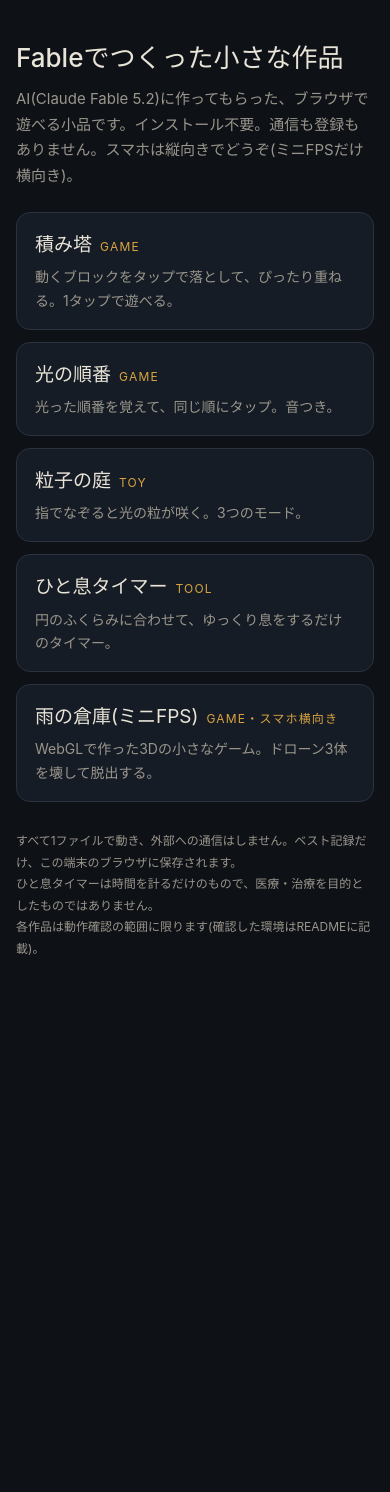
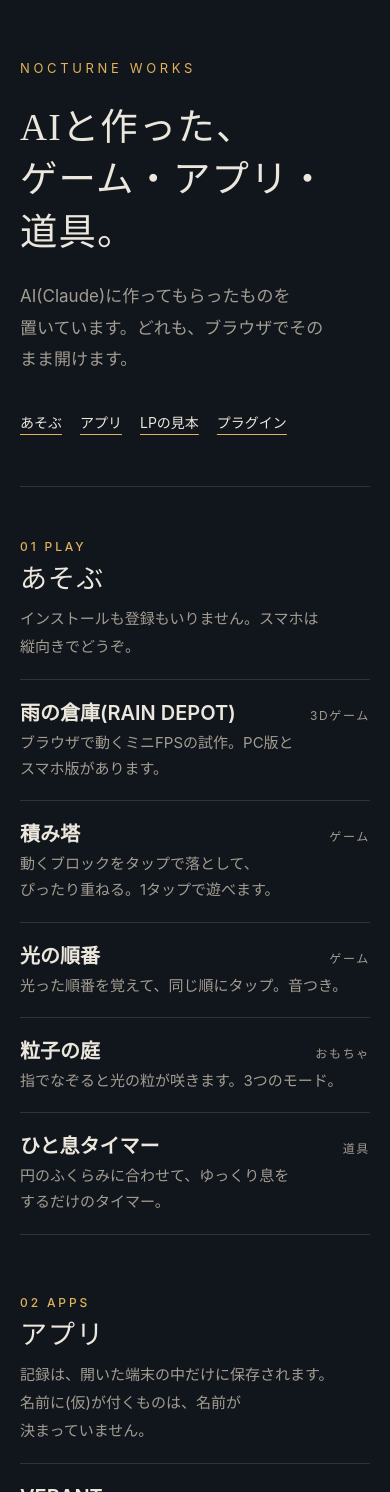
Before and after one commit to YHY-coding/fable-works, a plain HTML site: page index.html in a window 390 px wide. Shown: the top 1492 px of the page. Before the commit the page ends 992 px from the top, so only its background shows below. Drawn offline with Linux system fonts and the light colour scheme.

Commit message:
入口ページを Nocturne Works の一覧に作り直し(制作物とプラグインへのリンクを追加)
Co-Authored-By: Claude Fable 5.2 <noreply@anthropic.com>

```diff
--- a/index.html
+++ b/index.html
@@ -1,16 +1,100 @@
-<!doctype html><html lang="ja"><head><meta charset="utf-8"><meta name="viewport" content="width=device-width,initial-scale=1,viewport-fit=cover"><meta name="theme-color" content="#0e1116"><title>Fableでつくった小さな作品</title>
-<style>:root{--bg:#0e1116;--fg:#e9e4d8;--mut:#9a968c;--card:#161c25;--line:#2a3240;--acc:#d9a441}
-*{box-sizing:border-box}body{margin:0;background:var(--bg);color:var(--fg);font-family:-apple-system,"Hiragino Sans","Yu Gothic",sans-serif;line-height:1.7;padding:0 16px max(32px,env(safe-area-inset-bottom))}
-main{max-width:560px;margin:0 auto}h1{font-size:26px;font-weight:500;margin:36px 0 6px}p.lead{color:var(--mut);margin:0 0 24px;font-size:15px}
-a.card{display:block;text-decoration:none;color:inherit;background:var(--card);border:1px solid var(--line);border-radius:14px;padding:16px 18px;margin-bottom:12px}
-a.card:active{border-color:var(--acc)}.t{font-size:19px}.t small{color:var(--acc);font-size:12px;margin-left:8px;letter-spacing:.1em}.d{color:var(--mut);font-size:14px;margin-top:4px}
-footer{color:var(--mut);font-size:12px;margin-top:28px;line-height:1.8}</style></head><body><main>
-<h1>Fableでつくった小さな作品</h1>
-<p class="lead">AI(Claude Fable 5.2)に作ってもらった、ブラウザで遊べる小品です。インストール不要。通信も登録もありません。スマホは縦向きでどうぞ(ミニFPSだけ横向き)。</p>
-<a class="card" href="tower/"><div class="t">積み塔<small>GAME</small></div><div class="d">動くブロックをタップで落として、ぴったり重ねる。1タップで遊べる。</div></a>
-<a class="card" href="simon/"><div class="t">光の順番<small>GAME</small></div><div class="d">光った順番を覚えて、同じ順にタップ。音つき。</div></a>
-<a class="card" href="garden/"><div class="t">粒子の庭<small>TOY</small></div><div class="d">指でなぞると光の粒が咲く。3つのモード。</div></a>
-<a class="card" href="breath/"><div class="t">ひと息タイマー<small>TOOL</small></div><div class="d">円のふくらみに合わせて、ゆっくり息をするだけのタイマー。</div></a>
-<a class="card" href="https://yhy-coding.github.io/mini-fps/"><div class="t">雨の倉庫(ミニFPS)<small>GAME・スマホ横向き</small></div><div class="d">WebGLで作った3Dの小さなゲーム。ドローン3体を壊して脱出する。</div></a>
-<footer>すべて1ファイルで動き、外部への通信はしません。ベスト記録だけ、この端末のブラウザに保存されます。<br>ひと息タイマーは時間を計るだけのもので、医療・治療を目的としたものではありません。<br>各作品は動作確認の範囲に限ります(確認した環境はREADMEに記載)。</footer>
-</main></body></html>
+<!doctype html>
+<html lang="ja">
+<head>
+<meta charset="utf-8">
+<meta name="viewport" content="width=device-width,initial-scale=1,viewport-fit=cover">
+<meta name="theme-color" content="#11151c">
+<title>Nocturne Works|AIと作った、ゲーム・アプリ・道具</title>
+<meta name="description" content="AI(Claude)と作って公開している、ブラウザのゲーム、Webアプリ、LPの見本、Claude Code用プラグインの一覧です。">
+<style>
+:root{--bg:#11151c;--fg:#ece7dc;--mut:#a29d92;--line:#2c333f;--acc:#e0b25c;
+--serif:"Hiragino Mincho ProN","Yu Mincho",serif;--sans:-apple-system,"Hiragino Sans","Yu Gothic",sans-serif}
+*{box-sizing:border-box}
+html{scroll-behavior:smooth}
+body{margin:0;background:var(--bg);color:var(--fg);font:17px/1.85 var(--sans);-webkit-text-size-adjust:100%;padding:0 20px max(40px,env(safe-area-inset-bottom))}
+main,header,footer{max-width:680px;margin:0 auto}
+a{color:inherit}
+header{padding:56px 0 40px;border-bottom:1px solid var(--line)}
+.mark{font-size:13px;letter-spacing:.28em;color:var(--acc);margin:0 0 22px}
+h1{font-family:var(--serif);font-weight:500;font-size:clamp(34px,9.6vw,54px);line-height:1.4;margin:0 0 22px;letter-spacing:.03em}
+.lead{color:var(--mut);margin:0;max-width:30em}
+nav{display:flex;flex-wrap:wrap;gap:0 2px;margin:26px 0 0 -8px}
+nav a{display:inline-flex;align-items:center;min-height:44px;padding:0 8px;font-size:14px;text-decoration:none;border-bottom:1px solid transparent}
+nav a{text-decoration:underline;text-decoration-color:var(--acc);text-underline-offset:6px}
+section{padding:52px 0 8px}
+h2{font-family:var(--serif);font-weight:500;font-size:27px;line-height:1.4;margin:0 0 6px;letter-spacing:.04em}
+.k{display:block;font-family:var(--sans);font-size:12px;letter-spacing:.24em;color:var(--acc);margin-bottom:6px}
+.sub{color:var(--mut);font-size:15px;margin:0 0 18px}
+ul{list-style:none;padding:0;margin:0;border-top:1px solid var(--line)}
+li{border-bottom:1px solid var(--line)}
+li a{display:grid;grid-template-columns:1fr auto;gap:2px 16px;align-items:baseline;padding:18px 0;text-decoration:none;min-height:64px}
+.t{font-size:20px;line-height:1.5;font-weight:600}
+.d{grid-column:1/-1;color:var(--mut);font-size:15px;line-height:1.75}
+.g{font-size:12px;letter-spacing:.14em;color:var(--mut);white-space:nowrap}
+li a::after{content:none}
+li a:hover .t,li a:active .t{color:var(--acc)}
+a:focus-visible{outline:2px solid var(--acc);outline-offset:4px}
+footer{margin-top:56px;padding-top:24px;border-top:1px solid var(--line);color:var(--mut);font-size:14px;line-height:1.9}
+footer p{margin:0 0 10px}
+h1,h2,.t,.d,p{word-break:auto-phrase;text-wrap:pretty}
+@media(min-width:720px){body{font-size:18px}header{padding:88px 0 56px}.t{font-size:22px}}
+</style>
+</head>
+<body>
+<header>
+  <p class="mark">NOCTURNE WORKS</p>
+  <h1>AIと作った、<br>ゲーム・アプリ・道具。</h1>
+  <p class="lead">AI(Claude)に作ってもらったものを置いています。どれも、ブラウザでそのまま開けます。</p>
+  <nav aria-label="ページ内">
+    <a href="#play">あそぶ</a><a href="#apps">アプリ</a><a href="#lp">LPの見本</a><a href="#plugins">プラグイン</a>
+  </nav>
+</header>
+<main>
+<section id="play">
+  <h2><span class="k">01 PLAY</span>あそぶ</h2>
+  <p class="sub">インストールも登録もいりません。スマホは縦向きでどうぞ。</p>
+  <ul>
+    <li><a href="https://yhy-coding.github.io/rain-depot/"><span class="t">雨の倉庫(RAIN DEPOT)</span><span class="g">3Dゲーム</span><span class="d">ブラウザで動くミニFPSの試作。PC版とスマホ版があります。</span></a></li>
+    <li><a href="tower/"><span class="t">積み塔</span><span class="g">ゲーム</span><span class="d">動くブロックをタップで落として、ぴったり重ねる。1タップで遊べます。</span></a></li>
+    <li><a href="simon/"><span class="t">光の順番</span><span class="g">ゲーム</span><span class="d">光った順番を覚えて、同じ順にタップ。音つき。</span></a></li>
+    <li><a href="garden/"><span class="t">粒子の庭</span><span class="g">おもちゃ</span><span class="d">指でなぞると光の粒が咲きます。3つのモード。</span></a></li>
+    <li><a href="breath/"><span class="t">ひと息タイマー</span><span class="g">道具</span><span class="d">円のふくらみに合わせて、ゆっくり息をするだけのタイマー。</span></a></li>
+  </ul>
+</section>
+
+<section id="apps">
+  <h2><span class="k">02 APPS</span>アプリ</h2>
+  <p class="sub">記録は、開いた端末の中だけに保存されます。名前に(仮)が付くものは、名前が決まっていません。</p>
+  <ul>
+    <li><a href="https://yhy-coding.github.io/oshi-henreki/"><span class="t">VEBANT</span><span class="g">記録</span><span class="d">推しの年表を作って、友達と見せ合うアプリ。</span></a></li>
+    <li><a href="https://yhy-coding.github.io/gohan-touban/"><span class="t">ごはん当番(仮)</span><span class="g">テスト版</span><span class="d">冷蔵庫の中身から、平日5日分の夕飯を提案します。カロリーは目安で、アレルギーへの対応を保証するものではありません。</span></a></li>
+    <li><a href="https://yhy-coding.github.io/kakeibo/"><span class="t">ボーナス家計簿</span><span class="g">家計</span><span class="d">自分用に作った家計簿アプリ。</span></a></li>
+  </ul>
+</section>
+
+<section id="lp">
+  <h2><span class="k">03 PAGE</span>LPの見本</h2>
+  <p class="sub">架空の見本です。実績・口コミではありません。</p>
+  <ul>
+    <li><a href="https://yhy-coding.github.io/lp-sample-akari/"><span class="t">ヘア&amp;ネイル 灯(あかり)</span><span class="g">架空の店</span><span class="d">美容サロンの紹介ページの見本。店名・住所・価格はすべて架空です。</span></a></li>
+  </ul>
+</section>
+
+<section id="plugins">
+  <h2><span class="k">04 TOOLS</span>プラグイン</h2>
+  <p class="sub">Claude Code用の道具です。自分の作業で使うために作り、GitHubで公開しています。</p>
+  <ul>
+    <li><a href="https://github.com/YHY-coding/publish-guard"><span class="t">publish-guard</span><span class="g">公開の確認</span><span class="d">公開の前後に確かめる。秘密・個人情報の検索、公開後の突き合わせ、保証表現の検出。</span></a></li>
+    <li><a href="https://github.com/YHY-coding/pwa-kit"><span class="t">pwa-kit</span><span class="g">アプリ作り</span><span class="d">端末の中だけで動く小さなPWAを作って確かめる。雛形・架空データ・iPhone幅の確認。</span></a></li>
+    <li><a href="https://github.com/YHY-coding/hasshin-kit"><span class="t">hasshin-kit</span><span class="g">発信の準備</span><span class="d">投稿の下書きとXの字数の確認、LP・UIの見本帳。投稿はしません。</span></a></li>
+  </ul>
+</section>
+</main>
+<footer>
+  <p>このページの小さな作品(積み塔・光の順番・粒子の庭・ひと息タイマー)は、1ファイルで動き、外部への通信はしません。ベスト記録だけ、この端末のブラウザに保存されます。</p>
+  <p>ひと息タイマーは時間を計るだけのもので、医療・治療を目的としたものではありません。</p>
+  <p>各作品は動作確認の範囲に限ります(確認した環境は、それぞれのREADMEに記載)。リンクは2026年11月25日に開けることを確かめました。</p>
+  <p>Nocturne Works</p>
+</footer>
+</body>
+</html>
```
Also changed, not shown: 1 other file.
